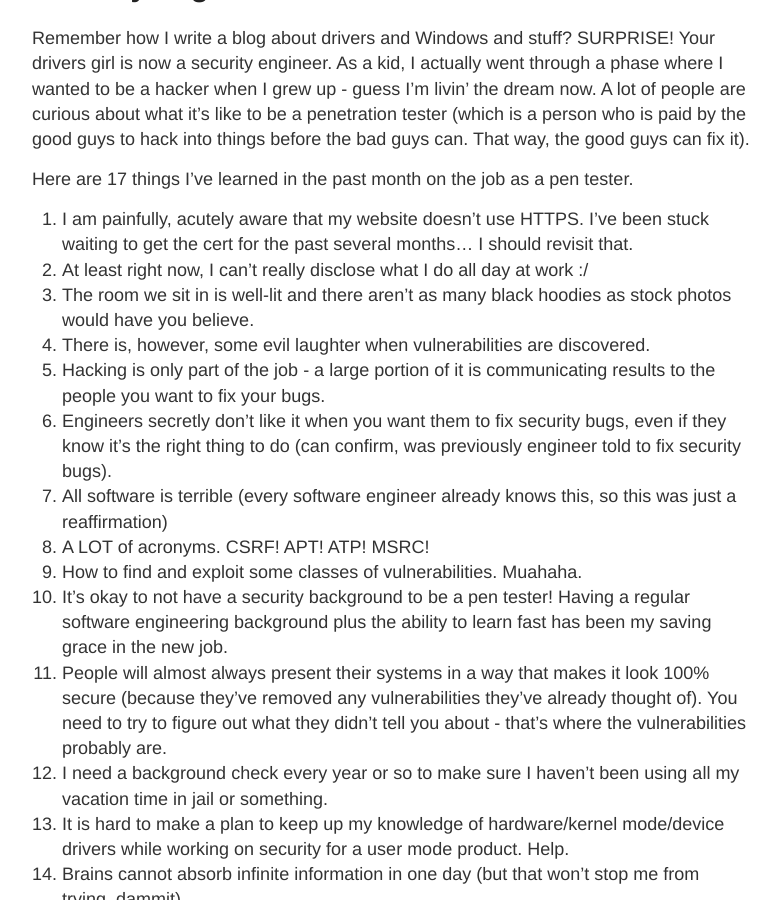
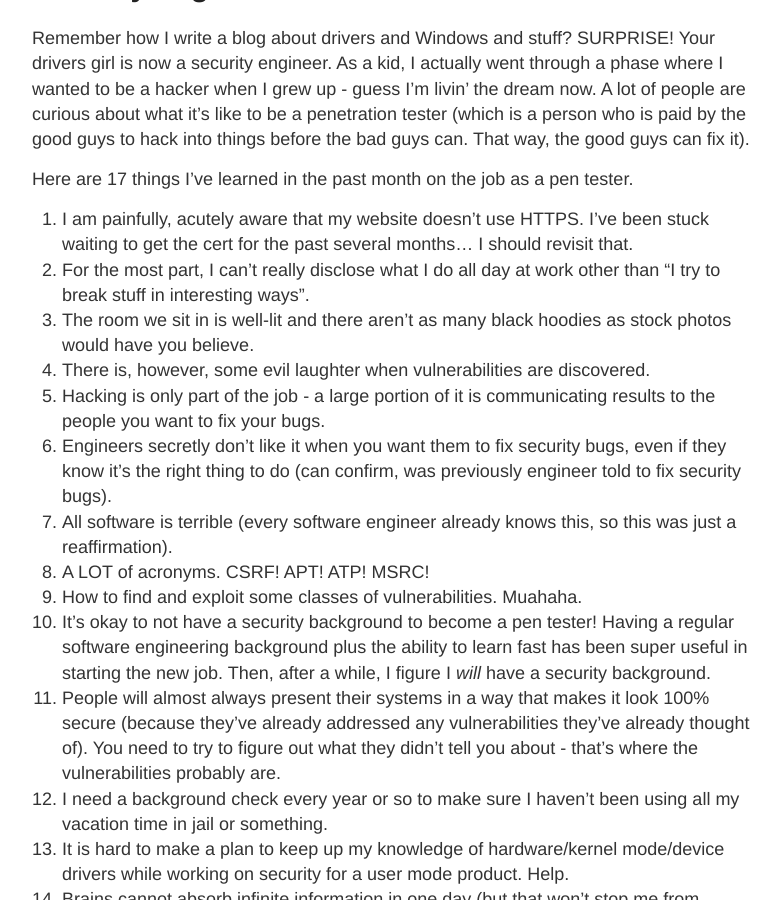
Before and after one commit to mrb113/mrb113.github.io, a Jekyll site: the page built from _posts/2018-8-8-First-Month-In-Security.md, in a window 1280 px wide and 900 px high, scrolled down 295 px. Shown: the whole window, without its empty margins (248-1029 px from the left). Built offline with Jekyll 4.4.1, drawn with Linux system fonts in a browser that asks for light colours; comment, search, counter and statistics services are not loaded.

Commit message:
Update 2018-8-8-First-Month-In-Security.md

```diff
--- a/_posts/2018-8-8-First-Month-In-Security.md
+++ b/_posts/2018-8-8-First-Month-In-Security.md
@@ -10,16 +10,16 @@ A lot of people are curious about what it's like to be a penetration tester (whi
 Here are 17 things I've learned in the past month on the job as a pen tester.
 
 0. I am painfully, acutely aware that my website doesn't use HTTPS. I've been stuck waiting to get the cert for the past several months... I should revisit that.
-1. At least right now, I can't really disclose what I do all day at work :/
+1. For the most part, I can't really disclose what I do all day at work other than "I try to break stuff in interesting ways".
 2. The room we sit in is well-lit and there aren't as many black hoodies as stock photos would have you believe.
 3. There is, however, some evil laughter when vulnerabilities are discovered.
 4. Hacking is only part of the job - a large portion of it is communicating results to the people you want to fix your bugs.
 5. Engineers secretly don't like it when you want them to fix security bugs, even if they know it's the right thing to do (can confirm, was previously engineer told to fix security bugs).
-6. All software is terrible (every software engineer already knows this, so this was just a reaffirmation)
+6. All software is terrible (every software engineer already knows this, so this was just a reaffirmation).
 7. A LOT of acronyms. CSRF! APT! ATP! MSRC!
 8. How to find and exploit some classes of vulnerabilities. Muahaha.
-9. It's okay to not have a security background to be a pen tester! Having a regular software engineering background plus the ability to learn fast has been my saving grace in the new job.
-10. People will almost always present their systems in a way that makes it look 100% secure (because they've removed any vulnerabilities they've already thought of). You need to try to figure out what they didn't tell you about - that's where the vulnerabilities probably are.
+9. It's okay to not have a security background to become a pen tester! Having a regular software engineering background plus the ability to learn fast has been super useful in starting the new job. Then, after a while, I figure I *will* have a security background.
+10. People will almost always present their systems in a way that makes it look 100% secure (because they've already addressed any vulnerabilities they've already thought of). You need to try to figure out what they didn't tell you about - that's where the vulnerabilities probably are.
 11. I need a background check every year or so to make sure I haven't been using all my vacation time in jail or something.
 12. It is hard to make a plan to keep up my knowledge of hardware/kernel mode/device drivers while working on security for a user mode product. Help.
 13. Brains cannot absorb infinite information in one day (but that won't stop me from trying, dammit).
```
